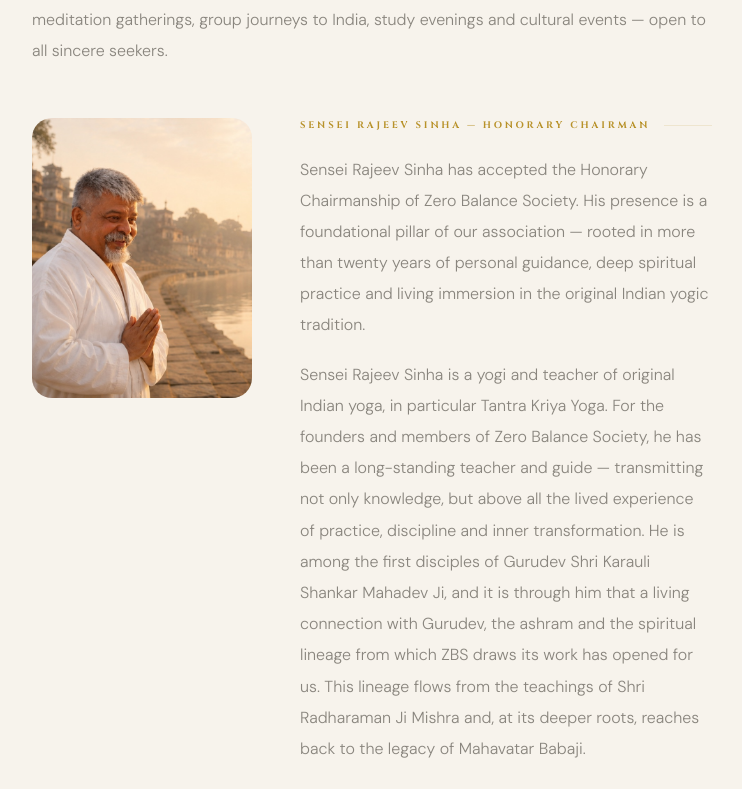
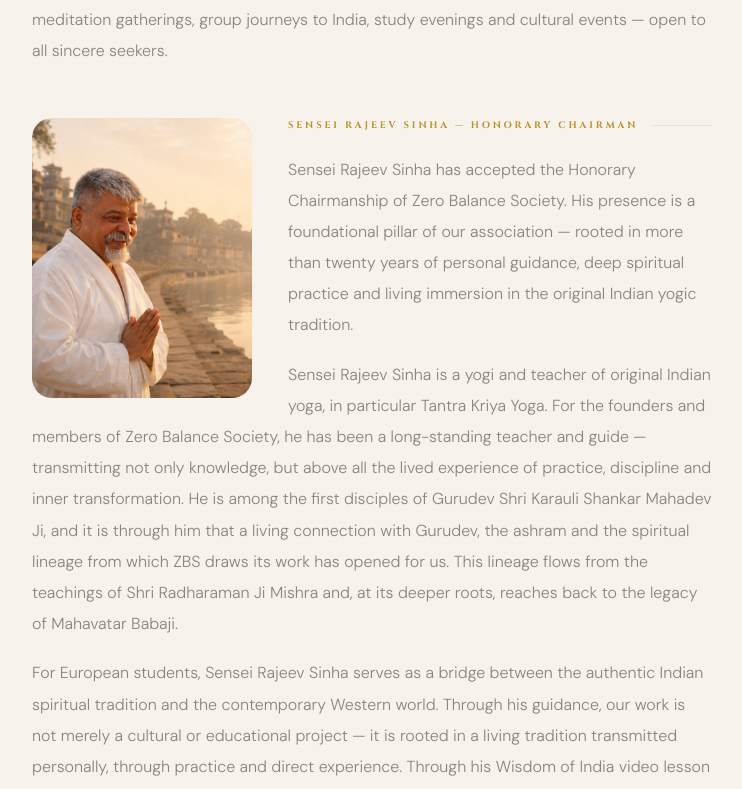
Before and after one commit to kocandrle69/zero-balance-next, a Next.js app: page /about in a window 1280 px wide. Shown: the part 846-1635 px from the top of the page, without its empty margins (268-1010 px from the left). Built offline with nearby package versions, Linux system fonts and the light colour scheme; no server answers.

Commit message:
feat: float layout for Sensei section — text wraps around image
Co-Authored-By: Claude Sonnet 4.6 <noreply@anthropic.com>

```diff
--- a/src/app/about/AboutContent.tsx
+++ b/src/app/about/AboutContent.tsx
@@ -105,18 +105,14 @@ export default function AboutContent() {
             <p>{C.introP2}</p>
           </section>
 
-          <section className={styles.section}>
-            <div className={styles.personRow}>
+          <section className={`${styles.section} ${styles.personFloat}`}>
             <div className={styles.personImg}>
               <img src="/images/Sensei_3.jpg" alt="Sensei Rajeev Sinha" style={{ objectPosition: 'center 15%' }} />
             </div>
-              <div className={styles.personText}>
             <h2 className={styles.sectionHead}>{C.senseiHead}</h2>
             <p>{C.senseiP1}</p>
             <p>{C.senseiP2}</p>
             <p>{C.senseiP3}</p>
-              </div>
-            </div>
           </section>
 
           <section className={styles.section}>
--- a/src/components/subpage.module.css
+++ b/src/components/subpage.module.css
@@ -227,6 +227,15 @@
   border-color: var(--ink);
 }
 
+/* ── Float layout (text wraps around image) ── */
+.personFloat {
+  overflow: hidden;
+}
+.personFloat .personImg {
+  float: left;
+  margin: 0 36px 20px 0;
+}
+
 @media (max-width: 700px) {
   .personRow,
   .personRowReverse {
@@ -236,4 +245,8 @@
     width: 100%;
     height: 260px;
   }
+  .personFloat .personImg {
+    float: none;
+    margin: 0 0 24px 0;
+  }
 }
```
Lines whose indentation alone changed are shown as unchanged.
